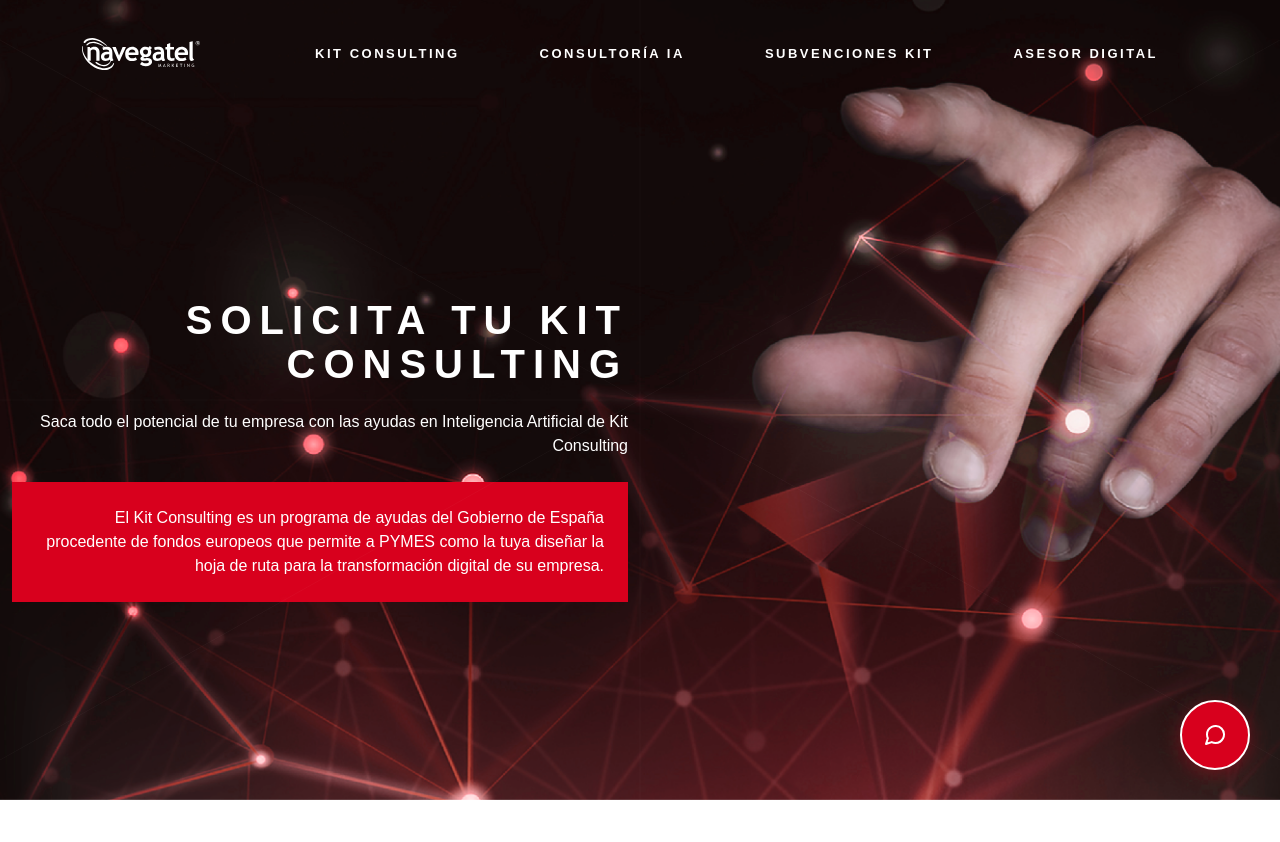
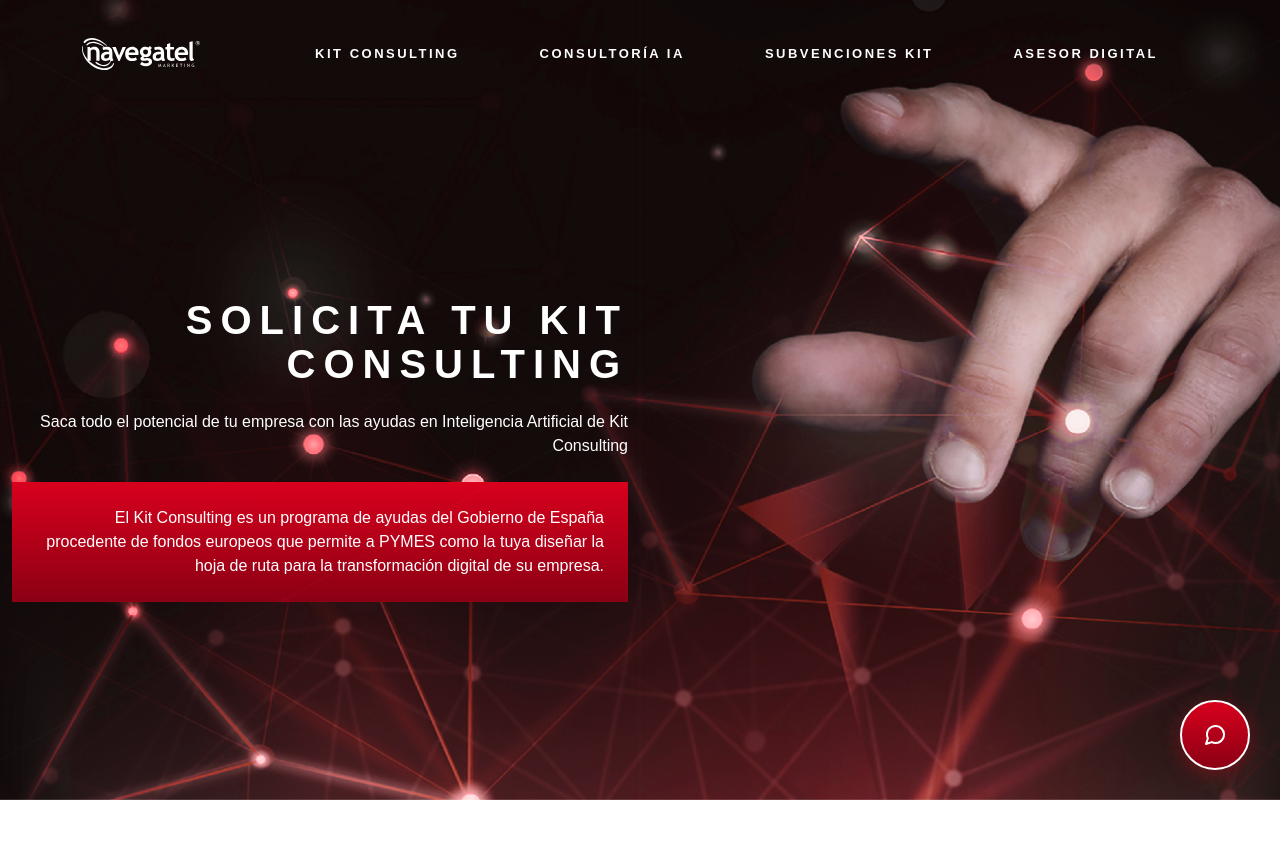
Before and after one commit to EdvardKS/DigitalAgentScheduler, a Flask app: page / in a window 1280 px wide. Shown: the top 842 px of the page. Run offline with Flask 3, Linux system fonts and the light colour scheme.

Commit message:
Correction styles

```diff
--- a/templates/base.html
+++ b/templates/base.html
@@ -50,7 +50,7 @@
     {% block content %}{% endblock %}
 
     <!-- Footer -->
-    <footer class="bg-danger text-white py-4">
+    <footer class="bg-danger text-white py-4" style="background: linear-gradient(to bottom, #d8001d, #8b0014);">
         <div class="container">
             <div class="row">
                 <h4 class="text-center mb-5 py-3 fs-6">Ponte en contacto con nosotros para resolver tus dudas o solicitar el Kit Consulting</h4>
@@ -107,7 +107,7 @@
 
     <!-- Chatbot Interface -->
     <div id="chatbotInterface" class="chatbot-container">
-        <button class="chat-toggle" aria-label="Abrir chat de asistencia">
+        <button class="chat-toggle" aria-label="Abrir chat de asistencia" style="background: linear-gradient(to bottom, #d8001d, #8b0014);">
             <i data-feather="message-circle"></i>
         </button>
         <div class="chat-body">
--- a/templates/index.html
+++ b/templates/index.html
@@ -8,7 +8,7 @@
             <div class="col-12 col-md-6 text-start text-white">
                 <h1 class="text-end mb-4 fs-1">SOLICITA TU KIT CONSULTING</h1>
                 <p class="text-end mb-4">Saca todo el potencial de tu empresa con las ayudas en Inteligencia Artificial de Kit Consulting</p>
-                <div class="bg-danger2 p-4 mt-4">
+                <div class="bg-danger2 p-4 mt-4" style="background: linear-gradient(to bottom, #d8001d, #8b0014);">
                     <p class="mb-0 text-end">El Kit Consulting es un programa de ayudas del Gobierno de España procedente de fondos europeos que permite a PYMES como la tuya diseñar la hoja de ruta para la transformación digital de su empresa.</p>
                 </div>
             </div>
@@ -134,7 +134,7 @@
 </section>
 
 <!-- Requirements Section -->
-<section id="requirements" class="py-5 bg-danger text-white ">
+<section id="requirements" class="py-5 bg-danger text-white " style="background: linear-gradient(to bottom, #d8001d, #8b0014);">
     <div class="container">
         <h2 class="text-center mb-4 font-weight-extra-2-bold">CÓMO SOLICITAR EL KIT</h2>
         <h6 class="text-uppercase text-center mb-4 font-weight-extra-bold">GUÍA BÁSICA PARA BENEFICIARIOS DEL KIT CONSULTING Y KIT DIGITAL</h6>
```
